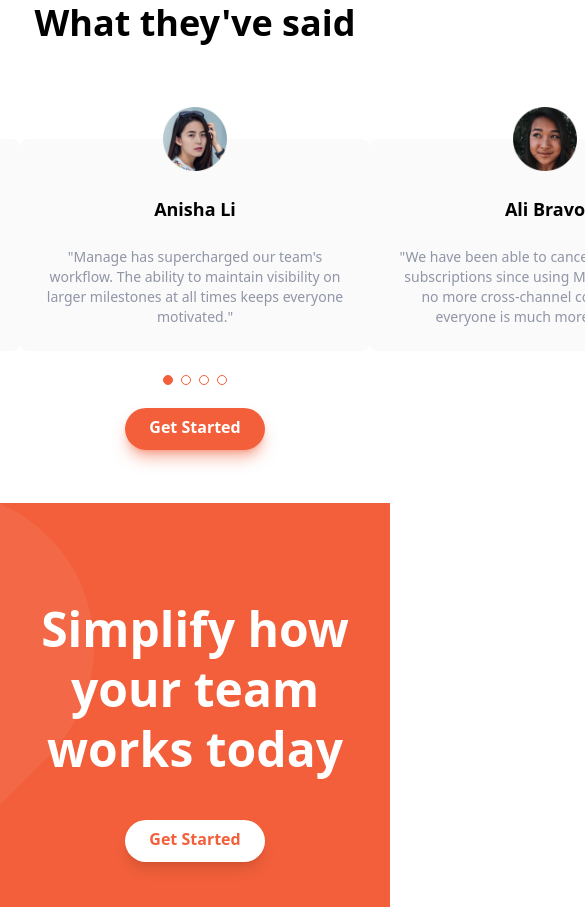
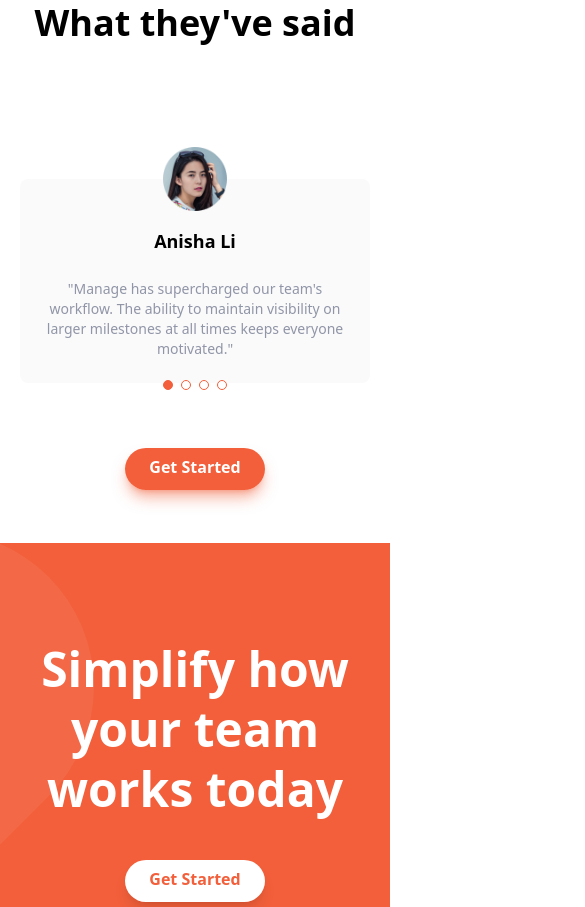
Before and after one commit to ajoykumardas12/manage-landing-page, a website: page index.html in a window 390 px wide. Shown: the part 1883-2790 px from the top of the page, 585 px wide, since content can reach past the window. Drawn offline with nearby package versions, Linux system fonts and the light colour scheme.

Commit message:
fix pagination overflow

```diff
--- a/index.html
+++ b/index.html
@@ -273,14 +273,14 @@
         <!-- Slider main container -->
         <div class="swiper md:hidden">
           <!-- Additional required wrapper -->
-          <div class="swiper-wrapper border-red-700">
+          <div class="swiper-wrapper border-red-700 mt-10">
             <!-- Slides -->
             <div class="swiper-slide">
               <!-- testimonial 1 -->
               <div
-                class="flex flex-col items-center p-6 space-y-6 rounded-lg bg-veryLightGray md:w-1/3 border-red"
+                class="flex flex-col items-center p-6 space-y-6 rounded-lg bg-veryLightGray md:w-1/3"
               >
-                <img src="img/avatar-anisha.png" alt="" class="w-16 -mt-14" />
+                <img src="img/avatar-anisha.png" alt="" class="w-16 -mt-14 fixed" />
                 <h5 class="text-lg font-bold">Anisha Li</h5>
                 <p class="text-sm text-darkGrayishBlue">
                   "Manage has supercharged our team's workflow. The ability to
@@ -484,7 +484,7 @@
       const swiper = new Swiper(".swiper", {
         // Optional parameters
         // direction: 'vertical',
-        loop: true,
+        // loop: true,
 
         // If we need pagination
         pagination: {
--- a/input.css
+++ b/input.css
@@ -73,13 +73,13 @@ body {
 }
 
 /* swiper overflow */
-.swiper{
+/* .swiper{
     overflow: visible;
-}
+} */
 
 /* swiper pagination custom css */
 .swiper-pagination{
-    margin-bottom: -50px;
+    margin-bottom: -15px;
 }
 
 .swiper-pagination-bullet {
```
Also changed, not shown: css/main.css.
